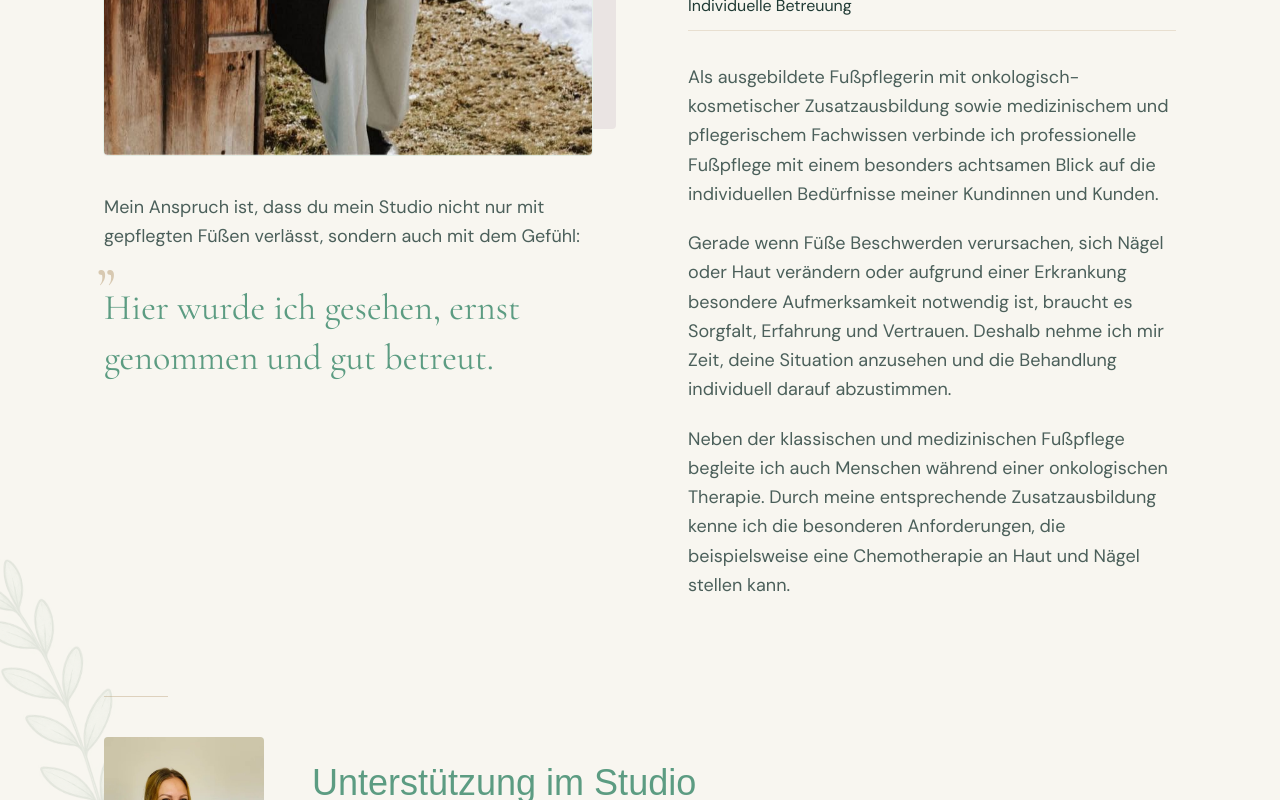
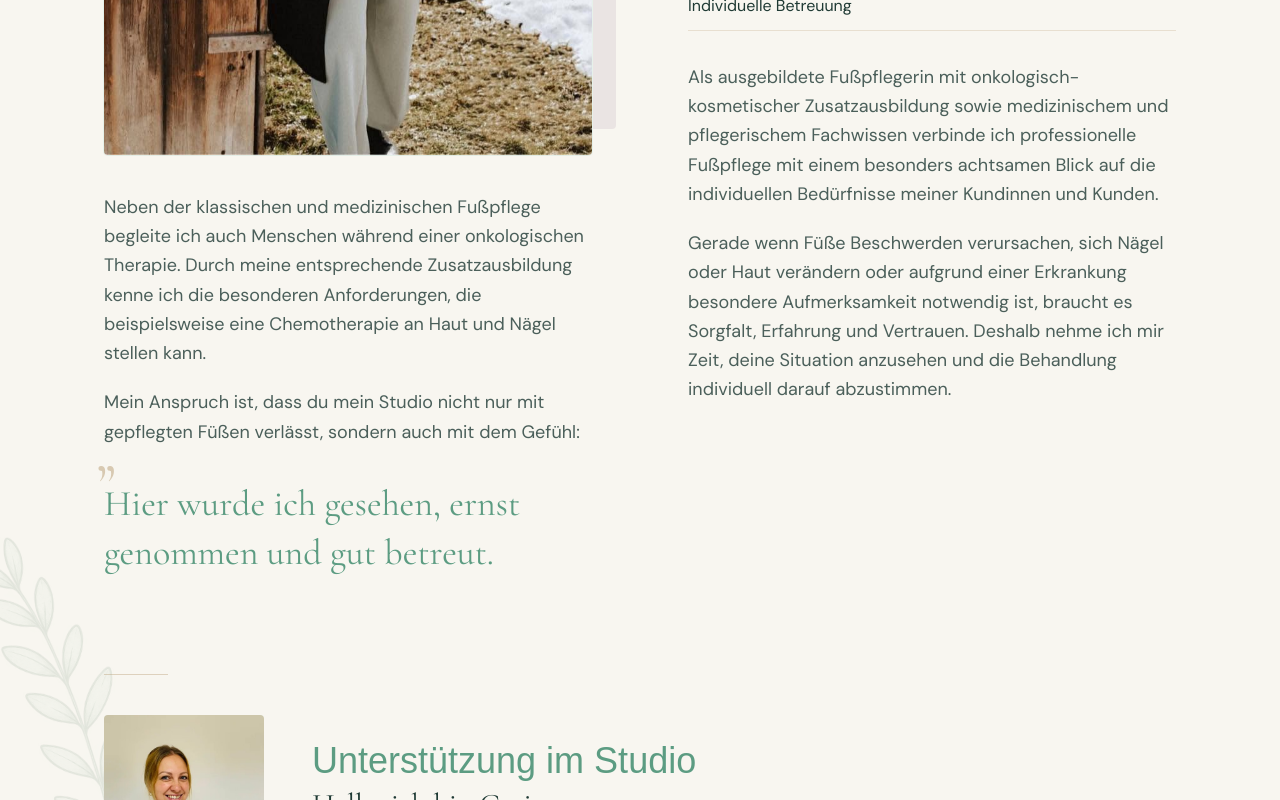
Before and after one commit to Javera-Studio/koerpergfueh, a Next.js app: page / in a window 1280 px wide. Shown: the part 3557-4357 px from the top of the page. Built offline with nearby package versions, Linux system fonts and the light colour scheme; a web font is replaced by a local one.

Commit message:
About: zwei Absätze statt einem vor dem Viktoria-Zitat
Ein weiterer Absatz aus dem Fließtext wandert von der rechten Spalte unter
das Bild, sodass jetzt zwei Absätze dem Zitat "Hier wurde ich gesehen,
ernst genommen und gut betreut." vorausgehen statt nur einem.

```diff
--- a/src/components/sections/About.tsx
+++ b/src/components/sections/About.tsx
@@ -9,8 +9,8 @@ import { BotanicalWatermark } from "@/components/ui/BotanicalWatermark";
 
 export function About() {
   const [firstParagraph, ...restParagraphs] = viktoriaIntro.paragraphs;
-  const closingParagraph = restParagraphs[restParagraphs.length - 1];
-  const middleParagraphs = restParagraphs.slice(0, -1);
+  const closingParagraphs = restParagraphs.slice(-2);
+  const middleParagraphs = restParagraphs.slice(0, -2);
 
   return (
     <section
@@ -67,9 +67,11 @@ export function About() {
                 Serifenschrift, dezentes goldenes Anführungszeichen statt
                 Bewertungs-Optik. */}
             <div className="mx-auto mt-10 max-w-[580px] lg:mx-0">
-              <p className="font-sans text-lg leading-relaxed text-petrol/80">
-                {closingParagraph}
-              </p>
+              <div className="flex flex-col gap-5 font-sans text-lg leading-relaxed text-petrol/80">
+                {closingParagraphs.map((paragraph) => (
+                  <p key={paragraph}>{paragraph}</p>
+                ))}
+              </div>
               <div className="relative mt-8 max-w-md">
                 <span
                   aria-hidden
```
